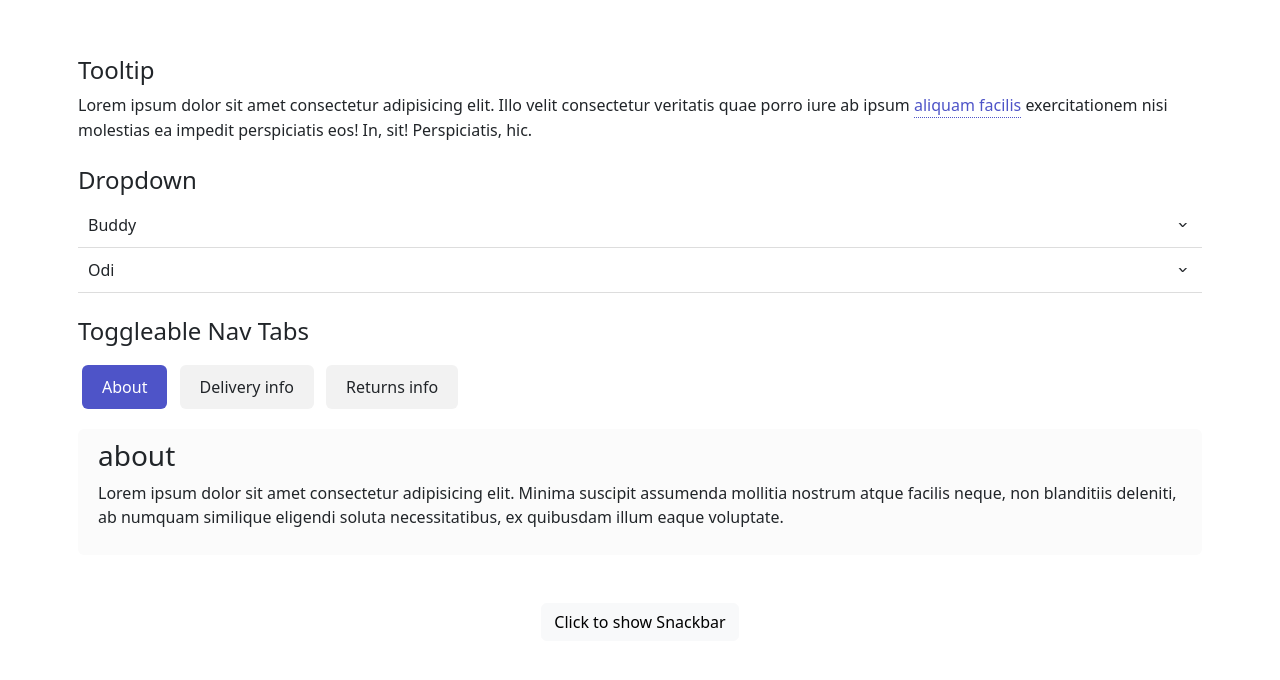
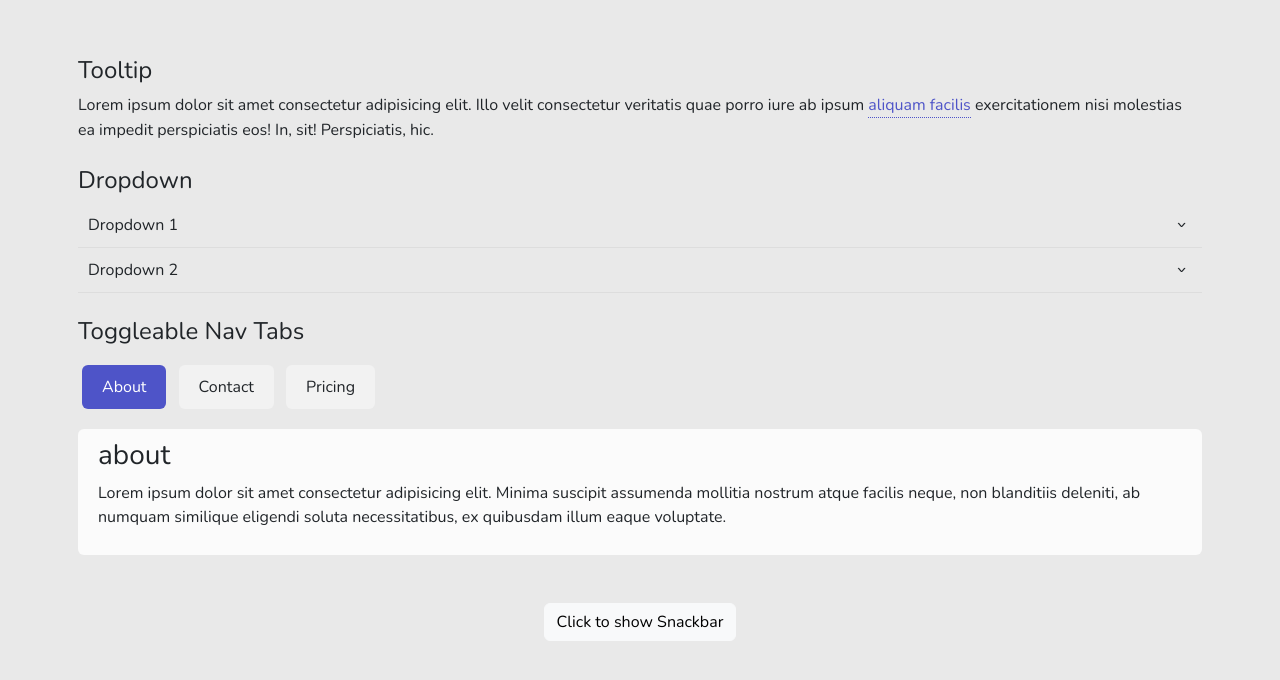
Before and after one commit to abubakrmo/ui-library, a website built with webpack: page dist/index.html in a window 1280 px wide. Built offline with nearby package versions, Linux system fonts and the light colour scheme.

Commit message:
font style changed and background color added

```diff
--- a/dist/index.html
+++ b/dist/index.html
@@ -6,6 +6,16 @@
     <meta name="viewport" content="width=device-width, initial-scale=1.0">
     <title>Document</title>
     <link href="https://cdn.jsdelivr.net/npm/bootstrap@5.3.3/dist/css/bootstrap.min.css" rel="stylesheet" integrity="sha384-QWTKZyjpPEjISv5WaRU9OFeRpok6YctnYmDr5pNlyT2bRjXh0JMhjY6hW+ALEwIH" crossorigin="anonymous">
+    <link rel="stylesheet" href="https://fonts.googleapis.com/css?family=Nunito:300,400,600,700,800,900">
+    <link rel="stylesheet" href="https://fonts.googleapis.com/css?family=Roboto:400,500,700">
+    <style>
+        body{
+        font-family: Nunito !important;
+        background-color: rgb(233, 233, 233);
+        }
+
+
+    </style>
 </head>
 <body>
 
@@ -18,14 +28,14 @@
 
         <h4 class="mt-4">Dropdown</h4>
         <div class="dropDown">
-            <div class="trigger">Buddy</div>
+            <div class="trigger">Dropdown 1</div>
             <div class="content">
                 Reprehenderit magnam officia amet consectetur eum maiores temporibus tenetur necessitatibus voluptate est. Nesciunt aut expedita sunt minima voluptatem vitae magni illo, ad consequatur dolorum reprehenderit voluptates ea quisquam. Esse, tempora.
                 Laborum officiis suscipit ex quibusdam laudantium reprehenderit voluptates quam doloremque culpa quis praesentium, veniam earum tempore ut officia eius repellat ducimus commodi labore iure corporis porro saepe delectus. Officia, illo.
             </div>
         </div>
         <div class="dropDown">
-            <div class="trigger">Odi</div>
+            <div class="trigger">Dropdown 2</div>
             <div class="content">
                 Lorem ipsum dolor sit amet, consectetur adipisicing elit. Voluptatum beatae excepturi modi vero, alias temporibus numquam, ut dolor voluptas qui delectus? Aliquid dolor pariatur rerum ipsum expedita ipsam nam nostrum.
                 Accusamus, maxime? Voluptatem nesciunt consequatur assumenda eius, aut maiores odio, beatae nam repellat in ea facere dolor illum iste? Magnam, neque dolorum. Eaque iste eligendi exercitationem nostrum sed aliquam quos.
@@ -36,19 +46,19 @@
         <div class="navtabs mt-3">
             <ul>
               <li class="trigger active" data-target="#about">About</li>
-              <li class="trigger" data-target="#delivery">Delivery info</li>
-              <li class="trigger" data-target="#returns">Returns info</li>
+              <li class="trigger" data-target="#contact">Contact</li>
+              <li class="trigger" data-target="#pricing">Pricing</li>
             </ul>
             <div id="about" class="content active">
               <h3>about</h3>
               <p>Lorem ipsum dolor sit amet consectetur adipisicing elit. Minima suscipit assumenda mollitia nostrum atque facilis neque, non blanditiis deleniti, ab numquam similique eligendi soluta necessitatibus, ex quibusdam illum eaque voluptate.</p>
             </div>
-            <div id="delivery" class="content">
-              <h3>delivery</h3>
+            <div id="contact" class="content">
+              <h3>contact</h3>
               <p>Non blanditiis deleniti, ab numquam similique eligendi soluta necessitatibus, ex quibusdam illum eaque voluptate.Lorem ipsum dolor sit amet consectetur adipisicing elit. Minima suscipit assumenda mollitia nostrum atque facilis neque.</p>
             </div>
-            <div id="returns" class="content">
-              <h3>returns</h3>
+            <div id="pricing" class="content">
+              <h3>pricing</h3>
               <p>Adipisicing elit. Minima suscipit assumenda mollitia nostrum atque facilis neque, non blanditiis deleniti, lorem ipsum dolor sit amet consectetur ab numquam similique eligendi soluta necessitatibus, ex quibusdam illum eaque voluptate.</p>
             </div>
         </div>
```
